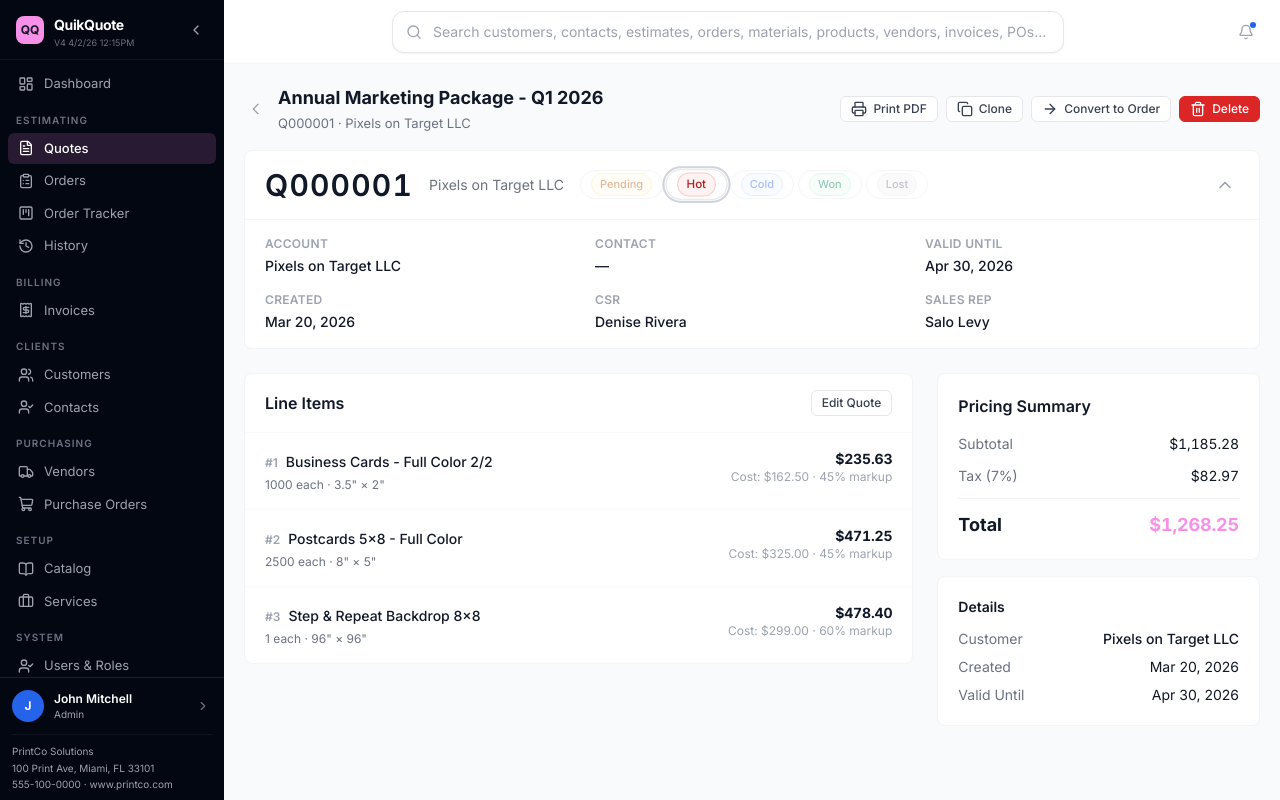
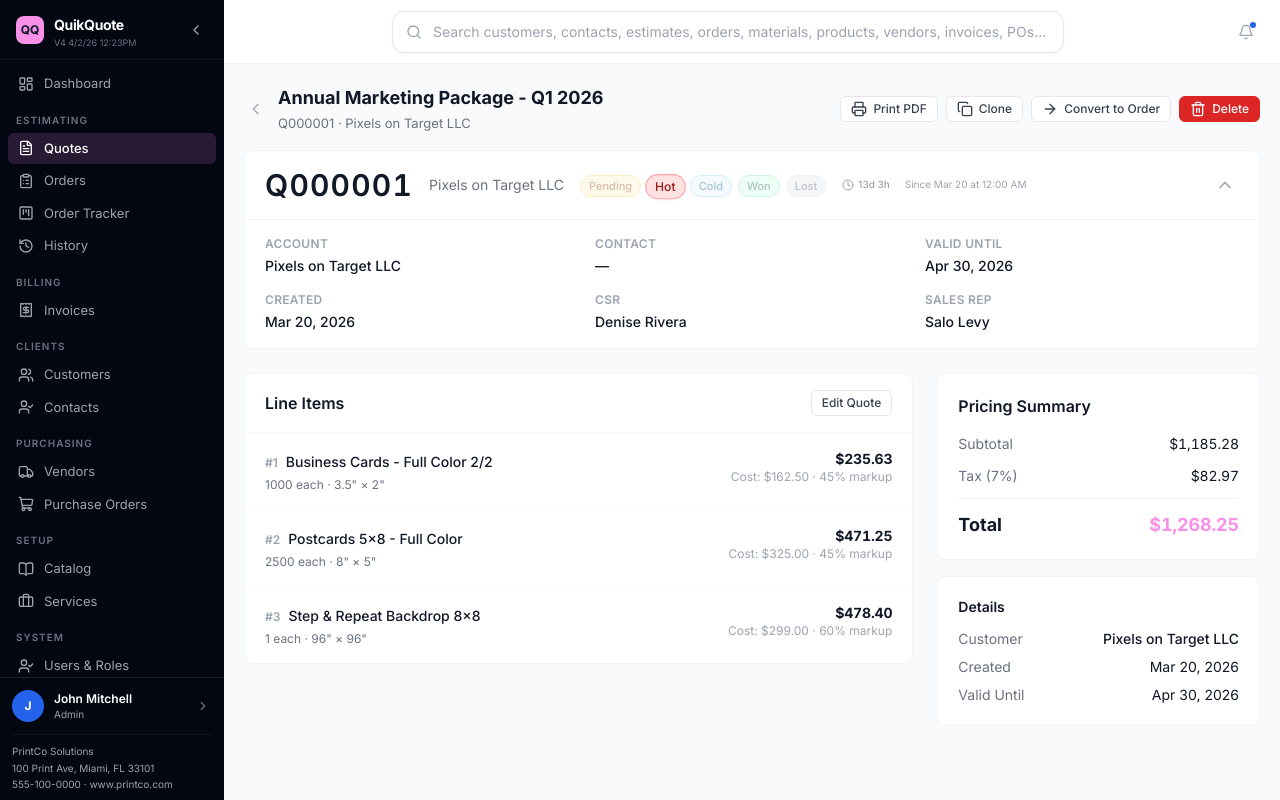
Before and after one commit to jorfdz/QuickQuote, a React (Vite) app: page / in a window 1280 px wide. Both pictures are taken after a click on the element 580 px from the left and 379 px from the top of the page. Built offline with nearby package versions, Linux system fonts and the light colour scheme.

Commit message:
Settings Update

```diff
--- a/src/components/layout/Sidebar.tsx
+++ b/src/components/layout/Sidebar.tsx
@@ -91,7 +91,7 @@ export const Sidebar: React.FC = () => {
               to={item.path}
               end={item.exact}
               className={({ isActive }) =>
-                `flex items-center gap-2.5 px-2.5 py-1.5 rounded-md text-[13px] transition-all group ${isActive ? 'bg-[#F890E7]/15 text-white font-medium' : 'text-gray-400 hover:bg-white/5 hover:text-gray-200'}`
+                `flex items-center gap-2.5 px-2.5 py-1.5 rounded-md text-[13px] transition-all group ${isActive ? 'nav-brand-active text-white font-medium' : 'text-gray-400 hover:bg-white/5 hover:text-gray-200'}`
               }
               title={sidebarCollapsed ? item.label : undefined}
             >
--- a/src/components/ui/index.tsx
+++ b/src/components/ui/index.tsx
@@ -10,9 +10,10 @@ interface ButtonProps extends React.ButtonHTMLAttributes<HTMLButtonElement> {
   icon?: React.ReactNode;
 }
 
-export const Button: React.FC<ButtonProps> = ({ variant = 'secondary', size = 'md', loading, icon, children, className = '', ...props }) => {
-  const variants = {
-    primary: 'bg-[#F890E7] text-white hover:bg-[#e57dd6] focus:ring-[#F890E7] border border-[#F890E7]',
+export const Button: React.FC<ButtonProps> = ({ variant = 'secondary', size = 'md', loading, icon, children, className = '', style, ...props }) => {
+  const variantClasses = {
+    // primary uses CSS variable — no hardcoded color
+    primary: 'text-white border',
     secondary: 'bg-white text-gray-700 hover:bg-gray-50 focus:ring-gray-300 border border-gray-200',
     danger: 'bg-red-600 text-white hover:bg-red-700 focus:ring-red-500 border border-red-600',
     ghost: 'bg-transparent text-gray-600 hover:bg-gray-100 focus:ring-gray-300 border border-transparent',
@@ -23,9 +24,17 @@ export const Button: React.FC<ButtonProps> = ({ variant = 'secondary', size = 'm
     md: 'px-3.5 py-1.5 text-sm rounded-md',
     lg: 'px-4 py-2 text-sm rounded-md',
   };
+  // For primary, inject CSS variable colors via inline style
+  const brandStyle: React.CSSProperties = variant === 'primary' ? {
+    backgroundColor: 'var(--brand)',
+    borderColor: 'var(--brand)',
+    ...style,
+  } : (style || {});
+
   return (
     <button
-      className={`inline-flex items-center gap-1.5 font-medium transition-all duration-150 focus:outline-none focus:ring-1 focus:ring-offset-1 disabled:opacity-50 disabled:cursor-not-allowed ${variants[variant]} ${sizes[size]} ${className}`}
+      className={`inline-flex items-center gap-1.5 font-medium transition-all duration-150 focus:outline-none focus:ring-1 focus:ring-offset-1 disabled:opacity-50 disabled:cursor-not-allowed ${variantClasses[variant]} ${sizes[size]} ${className}`}
+      style={brandStyle}
       disabled={loading || props.disabled}
       {...props}
     >
@@ -50,7 +59,7 @@ export const Input: React.FC<InputProps> = ({ label, error, prefix, suffix, clas
     <div className="relative">
       {prefix && <span className="absolute left-3 top-1/2 -translate-y-1/2 text-gray-400 text-sm">{prefix}</span>}
       <input
-        className={`w-full px-3 py-1.5 text-sm bg-white border ${error ? 'border-red-400' : 'border-gray-150'} rounded-md focus:outline-none focus:ring-1 focus:ring-[#F890E7] focus:border-transparent placeholder-gray-400 transition-all ${prefix ? 'pl-8' : ''} ${suffix ? 'pr-8' : ''} ${className}`}
+        className={`w-full px-3 py-1.5 text-sm bg-white border ${error ? 'border-red-400' : 'border-gray-150'} rounded-md brand-focus placeholder-gray-400 transition-all ${prefix ? 'pl-8' : ''} ${suffix ? 'pr-8' : ''} ${className}`}
         {...props}
       />
       {suffix && <span className="absolute right-3 top-1/2 -translate-y-1/2 text-gray-400 text-sm">{suffix}</span>}
@@ -67,7 +76,7 @@ interface TextareaProps extends React.TextareaHTMLAttributes<HTMLTextAreaElement
 export const Textarea: React.FC<TextareaProps> = ({ label, className = '', ...props }) => (
   <div>
     {label && <label className="block text-xs font-semibold text-gray-500 uppercase tracking-wide mb-1.5">{label}</label>}
-    <textarea className={`w-full px-3 py-1.5 text-sm bg-white border border-gray-150 rounded-md focus:outline-none focus:ring-1 focus:ring-[#F890E7] focus:border-transparent placeholder-gray-400 transition-all resize-none ${className}`} {...props} />
+    <textarea className={`w-full px-3 py-1.5 text-sm bg-white border border-gray-150 rounded-md brand-focus placeholder-gray-400 transition-all resize-none ${className}`} {...props} />
   </div>
 );
 
@@ -100,26 +109,26 @@ interface BadgeProps {
 export const Badge: React.FC<BadgeProps> = ({ label, children, color, className = '' }) => {
   const text = (label || (typeof children === 'string' ? children : '')) as string;
   const statusColors: Record<string, string> = {
-    pending: 'bg-amber-50 text-amber-700 border border-amber-200',
-    hot: 'bg-red-50 text-red-700 border border-red-200',
-    cold: 'bg-blue-50 text-blue-600 border border-blue-200',
-    won: 'bg-emerald-50 text-emerald-700 border border-emerald-200',
-    lost: 'bg-gray-100 text-gray-500 border border-gray-200',
-    in_progress: 'bg-blue-50 text-blue-700 border border-blue-200',
-    on_hold: 'bg-amber-50 text-amber-700 border border-amber-200',
-    completed: 'bg-emerald-50 text-emerald-700 border border-emerald-200',
-    canceled: 'bg-gray-100 text-gray-500 border border-gray-200',
-    draft: 'bg-gray-50 text-gray-600 border border-gray-200',
-    sent: 'bg-blue-50 text-blue-700 border border-blue-200',
-    posted: 'bg-purple-50 text-purple-700 border border-purple-200',
-    paid: 'bg-emerald-50 text-emerald-700 border border-emerald-200',
-    overdue: 'bg-red-50 text-red-700 border border-red-200',
-    void: 'bg-gray-100 text-gray-400 border border-gray-200',
-    received: 'bg-emerald-50 text-emerald-700 border border-emerald-200',
-    acknowledged: 'bg-blue-50 text-blue-700 border border-blue-200',
-    partial: 'bg-amber-50 text-amber-700 border border-amber-200',
-    vip: 'bg-purple-50 text-purple-700 border border-purple-200',
-    'long-term': 'bg-blue-50 text-blue-700 border border-blue-200',
+    pending: 'bg-amber-100 text-amber-800 border border-amber-300',
+    hot: 'bg-red-100 text-red-800 border border-red-300',
+    cold: 'bg-sky-100 text-sky-800 border border-sky-300',
+    won: 'bg-emerald-100 text-emerald-800 border border-emerald-300',
+    lost: 'bg-gray-200 text-gray-600 border border-gray-300',
+    in_progress: 'bg-blue-100 text-blue-800 border border-blue-300',
+    on_hold: 'bg-amber-100 text-amber-800 border border-amber-300',
+    completed: 'bg-emerald-100 text-emerald-800 border border-emerald-300',
+    canceled: 'bg-gray-200 text-gray-600 border border-gray-300',
+    draft: 'bg-gray-100 text-gray-700 border border-gray-300',
+    sent: 'bg-blue-100 text-blue-800 border border-blue-300',
+    posted: 'bg-purple-100 text-purple-800 border border-purple-300',
+    paid: 'bg-emerald-100 text-emerald-800 border border-emerald-300',
+    overdue: 'bg-red-100 text-red-800 border border-red-300',
+    void: 'bg-gray-200 text-gray-500 border border-gray-300',
+    received: 'bg-emerald-100 text-emerald-800 border border-emerald-300',
+    acknowledged: 'bg-blue-100 text-blue-800 border border-blue-300',
+    partial: 'bg-amber-100 text-amber-800 border border-amber-300',
+    vip: 'bg-purple-100 text-purple-800 border border-purple-300',
+    'long-term': 'bg-blue-100 text-blue-800 border border-blue-300',
   };
   const colorMap: Record<string, string> = {
     blue: 'bg-blue-50 text-blue-700 border border-blue-200',
--- a/src/pages/Quotes/QuoteDetail.tsx
+++ b/src/pages/Quotes/QuoteDetail.tsx
@@ -1,6 +1,6 @@
 import React, { useEffect, useMemo, useRef, useState } from 'react';
 import { useParams, useNavigate } from 'react-router-dom';
-import { Printer, ArrowRight, Trash2, ChevronDown, ChevronUp, CheckCircle, Copy } from 'lucide-react';
+import { Printer, ArrowRight, Trash2, ChevronDown, ChevronUp, CheckCircle, Copy, Clock } from 'lucide-react';
 import { useStore } from '../../store';
 import { Button, Badge, Card, PageHeader, ConfirmDialog } from '../../components/ui';
 import { formatCurrency, formatDate } from '../../data/mockData';
@@ -14,6 +14,28 @@ const STATUS_OPTIONS: { value: QuoteStatus; label: string; badge: string }[] = [
   { value: 'won',     label: 'Won ✅',  badge: 'won' },
   { value: 'lost',    label: 'Lost ❌', badge: 'lost' },
 ];
+
+/** Format elapsed time from an ISO string into a human-readable string */
+function formatElapsed(isoDate: string): string {
+  const ms = Date.now() - new Date(isoDate).getTime();
+  const totalMinutes = Math.floor(ms / 60000);
+  const hours = Math.floor(totalMinutes / 60);
+  const minutes = totalMinutes % 60;
+  const days = Math.floor(hours / 24);
+  const remHours = hours % 24;
+  if (days >= 1) return `${days}d ${remHours}h`;
+  if (hours >= 1) return `${hours}h ${minutes}m`;
+  if (totalMinutes >= 1) return `${totalMinutes}m`;
+  return 'just now';
+}
+
+/** Format an ISO date as short human-readable: "Apr 2 at 3:45 PM" */
+function formatShortDateTime(iso: string): string {
+  const d = new Date(iso);
+  return d.toLocaleDateString('en-US', { month: 'short', day: 'numeric' })
+    + ' at '
+    + d.toLocaleTimeString('en-US', { hour: 'numeric', minute: '2-digit' });
+}
 
 export const QuoteDetail: React.FC = () => {
   const { id } = useParams<{ id: string }>();
@@ -103,22 +125,38 @@ export const QuoteDetail: React.FC = () => {
             <span className="text-sm text-gray-500 truncate">{quote.customerName || 'No customer'}</span>
 
             {/* Status pills — click one to change status immediately */}
-            <div className="flex items-center gap-1 flex-wrap">
+            <div className="flex items-center gap-1.5 flex-wrap">
               {STATUS_OPTIONS.map(s => (
                 <button
                   key={s.value}
                   onClick={() => updateQuote(id!, { status: s.value })}
                   title={`Set status to ${s.label}`}
-                  className={`px-2.5 py-0.5 rounded-full text-[11px] font-semibold border transition-all ${
+                  className={`transition-all rounded-full ${
                     quote.status === s.value
-                      ? 'opacity-100 ring-2 ring-offset-1 ring-gray-300 scale-105'
-                      : 'opacity-40 hover:opacity-70'
+                      ? 'opacity-100 scale-110 shadow-sm'
+                      : 'opacity-35 hover:opacity-60 hover:scale-105'
                   }`}
                 >
                   <Badge label={s.badge} />
                 </button>
               ))}
             </div>
+
+            {/* Time on this stage */}
+            {(quote.statusChangedAt || quote.createdAt) && (
+              <div className="flex items-center gap-1.5 flex-shrink-0">
+                <div className="flex items-center gap-1 text-gray-400">
+                  <Clock className="w-3 h-3" />
+                  <span className="text-[10px] font-medium">
+                    {formatElapsed(quote.statusChangedAt || quote.createdAt)}
+                  </span>
+                </div>
+                <span className="text-gray-200 text-[10px]">·</span>
+                <span className="text-[10px] text-gray-400">
+                  Since {formatShortDateTime(quote.statusChangedAt || quote.createdAt)}
+                </span>
+              </div>
+            )}
 
             {quote.convertedToOrderId && (
               <div className="flex items-center gap-1.5 text-emerald-600 text-xs font-medium flex-shrink-0">
--- a/src/store/index.ts
+++ b/src/store/index.ts
@@ -156,7 +156,14 @@ export const useStore = create<AppStore>()(
 
       // Quotes
       addQuote: (q) => set((s) => ({ quotes: [q, ...s.quotes], quoteCount: s.quoteCount + 1 })),
-      updateQuote: (id, q) => set((s) => ({ quotes: s.quotes.map(x => x.id === id ? { ...x, ...q, updatedAt: new Date().toISOString() } : x) })),
+      updateQuote: (id, q) => set((s) => ({
+        quotes: s.quotes.map(x => {
+          if (x.id !== id) return x;
+          const now = new Date().toISOString();
+          const statusChanged = q.status !== undefined && q.status !== x.status;
+          return { ...x, ...q, updatedAt: now, ...(statusChanged ? { statusChangedAt: now } : {}) };
+        }),
+      })),
       deleteQuote: (id) => set((s) => ({ quotes: s.quotes.filter(x => x.id !== id) })),
       nextQuoteNumber: () => { const c = get().quoteCount + 1; return `Q${String(c).padStart(6, '0')}`; },
 
--- a/src/types/index.ts
+++ b/src/types/index.ts
@@ -256,6 +256,7 @@ export interface Quote {
   convertedToOrderId?: string;
   source?: 'scratch' | 'template' | 'ai' | 'clone';
   aiPrompt?: string;
+  statusChangedAt?: string;   // ISO timestamp of last status change
   createdAt: string;
   updatedAt: string;
 }
--- a/src/version.ts
+++ b/src/version.ts
@@ -1,3 +1,3 @@
 // AUTO-GENERATED — do not edit manually. Updated by build process.
 export const APP_VERSION = 'V4';
-export const BUILD_TIMESTAMP = '4/2/26 12:15PM';
+export const BUILD_TIMESTAMP = '4/2/26 12:23PM';
```
Also changed, not shown: src/index.css (+8 -0 lines).
